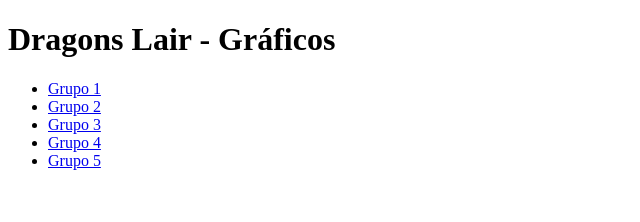
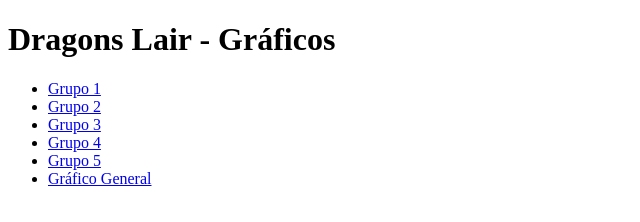
Before and after one commit to Volodia-10/DragonsLair-1024, a plain HTML site: page docs/index.html in a window 1280 px wide. Shown: the whole page, without its empty margins (0-640 px from the left). Drawn offline with Linux system fonts and the light colour scheme.

Commit message:
Add files via upload

```diff
--- a/docs/index.html
+++ b/docs/index.html
@@ -11,6 +11,7 @@
         <li><a href="dragons_lair_grupo_3.html">Grupo 3</a></li>
         <li><a href="dragons_lair_grupo_4.html">Grupo 4</a></li>
         <li><a href="dragons_lair_grupo_5.html">Grupo 5</a></li>
+        <li><a href="dragons_lair_general.html">Gráfico General</a></li> <!-- Enlace para el gráfico general -->
     </ul>
 </body>
 </html>
```
